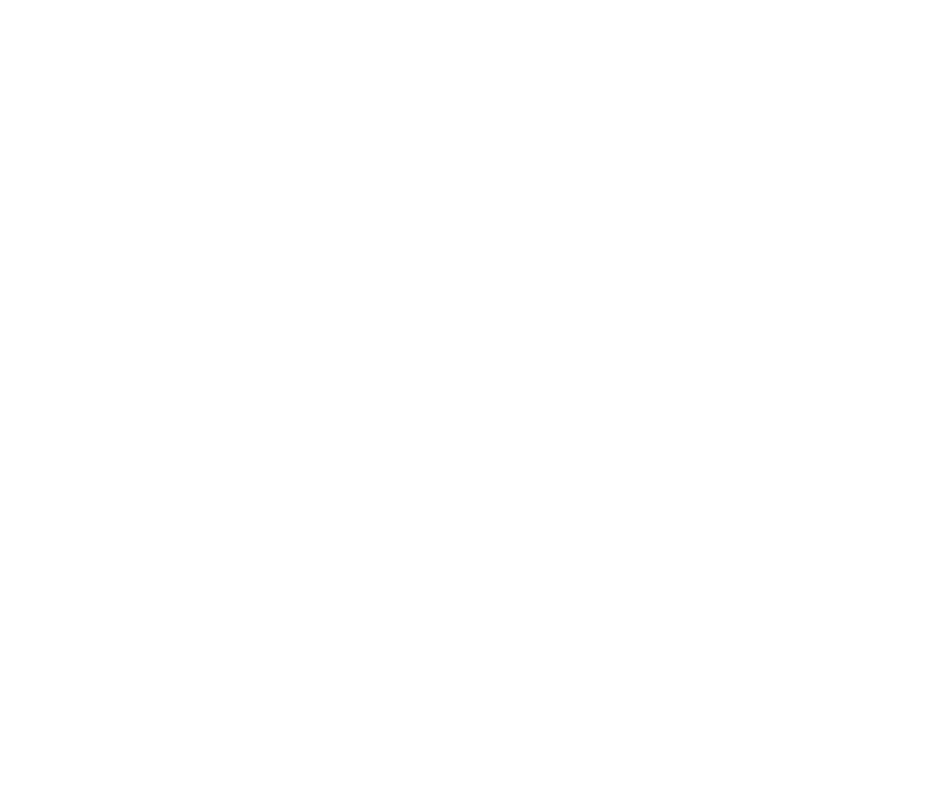
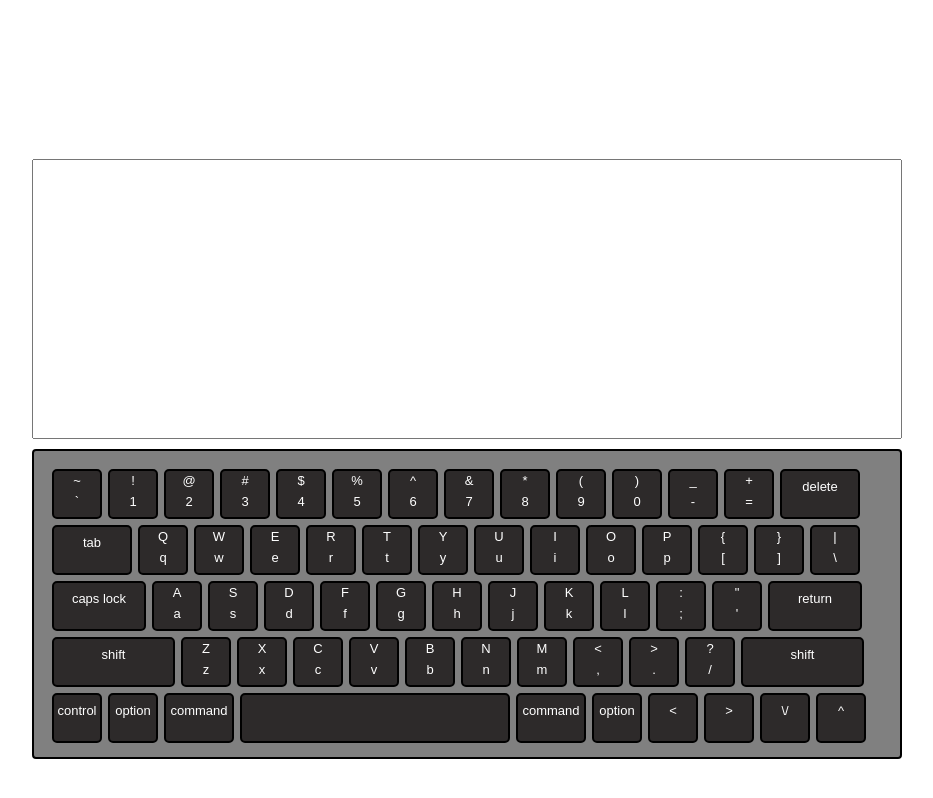
Before and after one commit to papryca/virtual-keyboard, a plain HTML site: page index.html in a window 1280 px wide. Shown: the whole page, without its empty margins (173-1106 px from the left). Drawn offline with nearby package versions, Linux system fonts and the light colour scheme; files that its build step writes are made by us from their sources.

Commit message:
feat: add keyboard layout

```diff
--- a/index.html
+++ b/index.html
@@ -2,6 +2,7 @@
 <html lang="en">
   <head>
     <meta charset="UTF-8">
+    <link href="dist/css/style.css" rel="stylesheet">
     <title>Title</title>
   </head>
   <body>
--- a/src/index.js
+++ b/src/index.js
@@ -0,0 +1,122 @@
+const Key = class {
+    constructor(keyCode, additionalText, mainText,  cls) {
+        this.keyCode = keyCode;
+        this.mainText = mainText;
+        this.additionalText = additionalText;
+        this.cls = cls;
+    }
+};
+
+const keyboardLayout = [
+    new Key('192', '`', '~', 'key_regular'),
+    new Key('49', '1', '!', 'key_regular'),
+    new Key('50', '2', '@', 'key_regular'),
+    new Key('51', '3', '#', 'key_regular'),
+    new Key('52', '4', '$', 'key_regular'),
+    new Key('53', '5', '%', 'key_regular'),
+    new Key('54', '6', '^', 'key_regular'),
+    new Key('55', '7', '&', 'key_regular'),
+    new Key('56', '8', '*', 'key_regular'),
+    new Key('57', '9', '(', 'key_regular'),
+    new Key('48', '0', ')', 'key_regular'),
+    new Key('189', '-', '_', 'key_regular'),
+    new Key('187', '=', '+', 'key_regular'),
+    new Key('8', 'delete', '', 'key_delete'),
+
+    new Key('9', 'tab', '', 'key_tab'),
+    new Key('113', 'q', 'Q', 'key_regular'),
+    new Key('119', 'w', 'W', 'key_regular'),
+    new Key('101', 'e', 'E', 'key_regular'),
+    new Key('114', 'r', 'R', 'key_regular'),
+    new Key('116', 't', 'T', 'key_regular'),
+    new Key('121', 'y', 'Y', 'key_regular'),
+    new Key('117', 'u', 'U', 'key_regular'),
+    new Key('105', 'i', 'I', 'key_regular'),
+    new Key('111', 'o', 'O', 'key_regular'),
+    new Key('112', 'p', 'P', 'key_regular'),
+    new Key('112', '[', '{', 'key_regular'),
+    new Key('112', ']', '}', 'key_regular'),
+    new Key('112', '\\', '|', 'key_regular'),
+
+    new Key('20', 'caps lock', '', 'key_capslock'),
+    new Key('97', 'a', 'A', 'key_regular'),
+    new Key('115', 's', 'S', 'key_regular'),
+    new Key('100', 'd', 'D', 'key_regular'),
+    new Key('102', 'f', 'F', 'key_regular'),
+    new Key('103', 'g', 'G', 'key_regular'),
+    new Key('104', 'h', 'H', 'key_regular'),
+    new Key('106', 'j', 'J', 'key_regular'),
+    new Key('107', 'k', 'K', 'key_regular'),
+    new Key('108', 'l', 'L', 'key_regular'),
+    new Key('186', ';', ':', 'key_regular'),
+    new Key('222', '\'', '\"', 'key_regular'),
+    new Key('13', 'return', '', 'key_return'),
+
+    new Key('16', 'shift', '', 'key_shift'),
+    new Key('122', 'z', 'Z', 'key_regular'),
+    new Key('120', 'x', 'X', 'key_regular'),
+    new Key('99', 'c', 'C', 'key_regular'),
+    new Key('118', 'v', 'V', 'key_regular'),
+    new Key('98', 'b', 'B', 'key_regular'),
+    new Key('110', 'n', 'N', 'key_regular'),
+    new Key('109', 'm', 'M', 'key_regular'),
+    new Key('188', ',', '<', 'key_regular'),
+    new Key('190', '.', '>', 'key_regular'),
+    new Key('191', '/', '?', 'key_regular'),
+    new Key('16', 'shift', '', 'key_shift'),
+
+    new Key('17', 'control', '', 'key_regular'),
+    new Key('18', 'option', '', 'key_regular'),
+    new Key('91', 'command', '', 'key_command'),
+    new Key('32', '', '', 'key_space'),
+    new Key('91', 'command', '', 'key_command'),
+    new Key('18', 'option', '', 'key_regular'),
+    new Key('38', '<', '', 'key_up'),
+    new Key('37', '>', '', 'key_left'),
+    new Key('40', '\\/', '', 'key_down'),
+    new Key('39', '^', '', 'key_right'),
+
+
+
+];
+let header = document.createElement('header');
+let headerLogo = document.createElement('h1');
+
+header.classList.add('header');
+headerLogo.classList.add('header__logo');
+headerLogo.innerText = "RSS Виртуальная клавиатура";
+header.append(headerLogo)
+document.body.append(header);
+
+let input = document.createElement('input');
+input.classList.add('input');
+input.type= "text";
+document.body.append(input);
+
+let keyboardWrapper = document.createElement('div');
+keyboardWrapper.classList.add('keyboard-wrapper')
+
+for (let i = 0; i < keyboardLayout.length; i++) {
+    let k = keyboardLayout[i];
+
+    let keyNode = document.createElement('div');
+    keyNode.classList.add("key", k.cls);
+    keyNode.dataset.code = k.keyCode;
+
+    let mainText = document.createElement('p');
+    mainText.classList.add("key__symbol");
+    mainText.innerText = k.mainText;
+
+    let smallText = document.createElement('p');
+    smallText.classList.add("key__symbol");
+    smallText.innerText = k.additionalText;
+
+
+
+    keyNode.append(mainText);
+    keyNode.append(smallText);
+
+    keyboardWrapper.append(keyNode);
+}
+
+document.body.append(keyboardWrapper);
--- a/src/sass/base/_base.scss
+++ b/src/sass/base/_base.scss
@@ -0,0 +1,14 @@
+*{
+  box-sizing: border-box;
+}
+html {
+  font-size: 10px;
+}
+body {
+  font-size: 1.3rem;
+  font-family: 'Georgia', sans-serif;
+}
+p, h1{
+  font-family: 'Arial', sans-serif;
+  color: #fff;
+}
--- a/src/sass/component/_abstract.scss
+++ b/src/sass/component/_abstract.scss
@@ -1 +1 @@
-$color-button:grey;
+$color-keyboard:grey;
--- /dev/null
+++ b/src/sass/component/_border.scss
@@ -0,0 +1,77 @@
+.keyboard-wrapper {
+  background-color: $color-keyboard;
+  padding: 15px;
+  border: 2px solid black;
+  display: block;
+  border-radius: 4px;
+  width: 870px;
+  height: 310px;
+  margin: 0 auto;
+
+
+}
+
+.key {
+  float: left;
+  height: 50px;
+  width: 50px;
+  border: 2px solid black;
+  text-align: center;
+  border-radius: 5px;
+  margin: 3px;
+  background-color: #2d2a2a;
+  opacity: 999;
+
+  &__symbol {
+    justify-content: center;
+    margin: 0;
+    padding: 3px;
+  }
+
+  &_delete {
+    width: 80px;
+  }
+
+  &_tab {
+    width: 80px;
+  }
+
+  &_capslock {
+    width: 94px;
+  }
+
+  &_return {
+    width: 94px;
+  }
+
+  &_shift {
+    width: 123px;
+  }
+
+  &_command {
+    width: 70px;
+  }
+
+  &_space {
+    width: 270px;
+  }
+
+}
+
+.input {
+  width: 870px;
+  min-height: 280px;
+  margin: 40px auto 10px auto;
+  display: block;
+}
+
+.header {
+  font-size: 3.2rem;
+  text-align: center;
+  color: rebeccapurple;
+  letter-spacing: 0.06em;
+  &__logo{
+
+
+  }
+}
--- a/src/sass/style.scss
+++ b/src/sass/style.scss
@@ -1,2 +1,5 @@
+@use "../../node_modules/normalize.css/normalize.css";
+
 @import "base/base";
 @import "component/abstract";
+@import "component/border";
```
